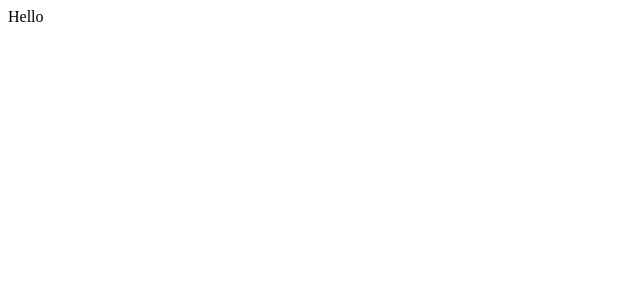
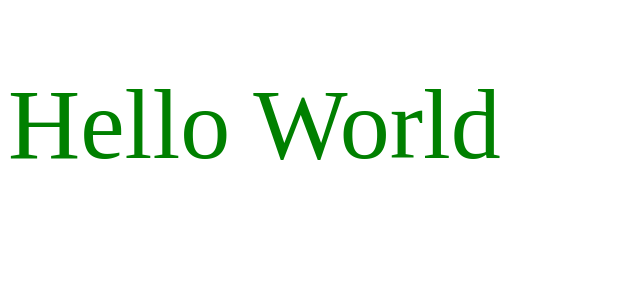
Before and after one commit to nitskp/my-portfolio, a React (Create React App) app: page / in a window 1280 px wide. Shown: the top 300 px of the page, without its empty margins (0-640 px from the left). Built offline with nearby package versions, Linux system fonts and the light colour scheme.

Commit message:
Added heading story

```diff
--- a/package.json
+++ b/package.json
@@ -64,6 +64,7 @@
     "@storybook/preset-create-react-app": "^4.1.1",
     "@storybook/react": "^6.5.4",
     "@storybook/testing-library": "^0.0.11",
+    "@types/styled-components": "^5.1.25",
     "babel-plugin-named-exports-order": "^0.0.2",
     "prop-types": "^15.8.1",
     "webpack": "^5.72.1"
--- a/src/pages/Home/index.tsx
+++ b/src/pages/Home/index.tsx
@@ -1,5 +1,13 @@
+import { Heading } from "../../shared/Components";
+
 function App() {
-  return <> Hello</>;
+  return (
+    <>
+      <Heading type="h1" color="green" fontSize={"100px"} fontWeight={300}>
+        Hello World
+      </Heading>
+    </>
+  );
 }
 
 export default App;
--- a/src/shared/Components/Heading/Heading.tsx
+++ b/src/shared/Components/Heading/Heading.tsx
@@ -1,9 +1,97 @@
+import styled, { css } from "styled-components";
+
 interface Props {
-  content: string;
+  children: string | React.ReactNode;
+  fontSize?:  string;
+  color?: string;
+  fontWeight?: number | string;
+  type: "h1" | "h2" | "h3" | "h4" | "h5" | "h6";
 }
 
-const Heading = ({ content }: Props) => {
-  return <h1>{content}</h1>;
+interface HeadingProps {
+  fontSize?: string;
+  color?: string;
+  fontWeight?: number | string;
+}
+
+const H1 = styled.h1<HeadingProps>`
+  ${({ fontSize, color, fontWeight }) => css`
+    font-size: ${fontSize || 40};
+    color: ${color || "black"};
+    font-weight: ${fontWeight || 900};
+  `}
+`;
+
+const H2 = styled.h2<HeadingProps>`
+  ${({ fontSize, color, fontWeight }) => css`
+    font-size: ${fontSize || 32};
+    color: ${color || "black"};
+    font-weight: ${fontWeight || 700};
+  `}
+`;
+
+const H3 = styled.h3<HeadingProps>`
+  ${({ fontSize, color, fontWeight }) => css`
+    font-size: ${fontSize || 26};
+    color: ${color || "gray"};
+    font-weight: ${fontWeight || 500};
+  `}
+`;
+
+const H4 = styled.h4<HeadingProps>`
+  ${({ fontSize, color, fontWeight }) => css`
+    font-size: ${fontSize || 20};
+    color: ${color || "gray"};
+    font-weight: ${fontWeight || 500};
+  `}
+`;
+
+const H5 = styled.h5<HeadingProps>`
+  ${({ fontSize, color, fontWeight }) => css`
+    font-size: ${fontSize || 16};
+    color: ${color || "black"};
+    font-weight: ${fontWeight || 400};
+  `}
+`;
+
+const H6 = styled.h6<HeadingProps>`
+  ${({ fontSize, color, fontWeight }) => css`
+    font-size: ${fontSize || 12};
+    color: ${color || "black"};
+    font-weight: ${fontWeight || 400};
+  `}
+`;
+
+const Heading = ({ fontSize, fontWeight, color, type, children }: Props) => {
+  return (
+    <>
+      {type === "h1" ? (
+        <H1 fontSize={fontSize} fontWeight={fontWeight} color={color}>
+          {children}
+        </H1>
+      ) : type === "h2" ? (
+        <H2 fontSize={fontSize} fontWeight={fontWeight} color={color}>
+          {children}
+        </H2>
+      ) : type === "h3" ? (
+        <H3 fontSize={fontSize} fontWeight={fontWeight} color={color}>
+          {children}
+        </H3>
+      ) : type === "h4" ? (
+        <H4 fontSize={fontSize} fontWeight={fontWeight} color={color}>
+          {children}
+        </H4>
+      ) : type === "h5" ? (
+        <H5 fontSize={fontSize} fontWeight={fontWeight} color={color}>
+          {children}
+        </H5>
+      ) : (
+        <H6 fontSize={fontSize} fontWeight={fontWeight} color={color}>
+          {children}
+        </H6>
+      )}
+    </>
+  );
 };
 
 export default Heading;
```
Also changed, not shown: 2 other files (tests, documents, lock files or other folders).
